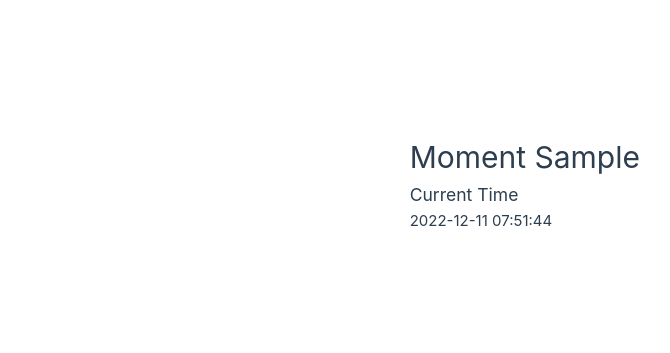
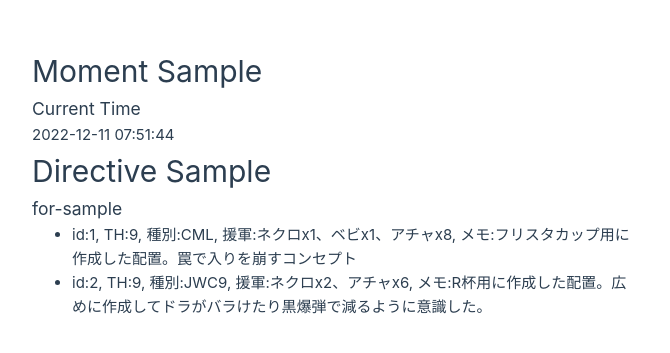
Before and after one commit to trajanme/vue3-sample, a Vue app: page / in a window 1280 px wide. Shown: the part 217-570 px from the top of the page, without its empty margins (0-670 px from the left). Built offline with nearby package versions, Linux system fonts and the light colour scheme.

Commit message:
add for directive sample

```diff
--- a/src/App.vue
+++ b/src/App.vue
@@ -1,10 +1,12 @@
 <script setup>
+import DirectiveSample from './components/DirectiveSample.vue';
 import MomentSampleVue from './components/MomentSample.vue';
 </script>
 
 <template>
   <main>
     <MomentSampleVue />
+    <DirectiveSample />
   </main>
 </template>
 
--- /dev/null
+++ b/src/components/DirectiveSample.vue
@@ -0,0 +1,47 @@
+<script>
+export default {
+  name: "DirectiveSample",
+  data() {
+    return {
+      bases: [
+        {
+          id: 1,
+          th: 9,
+          genre: "CML",
+          cc: "ネクロx1、ベビx1、アチャx8",
+          memo: "フリスタカップ用に作成した配置。罠で入りを崩すコンセプト",
+          usedCount: 3,
+          defensedCount: 2,
+          imgUrl: "",
+          baseLink: "https://link.clashofclans.com/en?action=OpenLayout&id=TH5%3AHV%3AAAAAKwAAAAIC-eLZwru3BgS7p13XOEK4",
+          createdAt: "2022-12-11(Sun) 23:00",
+          updatedAt: "2022-12-11(Sun) 23:00"
+        },
+        {
+          id: 2,
+          th: 9,
+          genre: "JWC9",
+          cc: "ネクロx2、アチャx6",
+          memo: "R杯用に作成した配置。広めに作成してドラがバラけたり黒爆弾で減るように意識した。",
+          usedCount: 2,
+          defensedCount: 2,
+          imgUrl: "",
+          baseLink: "",
+          createdAt: "2022-12-11(Sun) 23:00",
+          updatedAt: "2022-12-11(Sun) 23:00"
+        }
+      ]
+    }
+  }
+}
+</script>
+
+<template>
+  <div class="directiveSample">
+    <h1>Directive Sample</h1>
+    <h3>for-sample</h3>
+    <ul v-for="b in bases">
+      <li> id:{{ b.id }}, TH:{{ b.th }}, 種別:{{ b.genre }}, 援軍:{{ b.cc }}, メモ:{{ b.memo }}</li>
+    </ul>
+  </div>
+</template>
```
